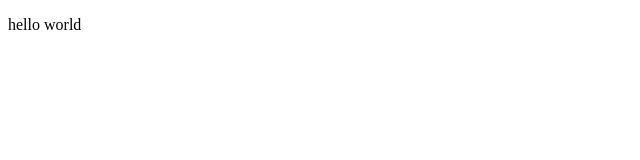
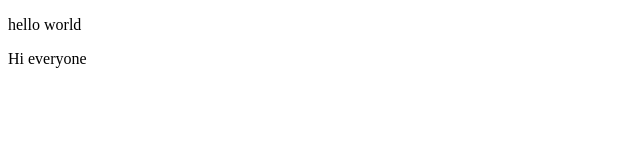
Before and after one commit to Pradhyumn72/my-demo, a plain HTML site: page index.html in a window 1280 px wide. Shown: the full height of the page, 0-640 px from the left. Drawn offline with Linux system fonts and the light colour scheme.

Commit message:
again commit

```diff
--- a/index.html
+++ b/index.html
@@ -7,5 +7,6 @@
 </head>
 <body>
     <p>hello world</p>
+    <p>Hi everyone</p>
 </body>
 </html>
```
Also changed, not shown: 1 other file.
